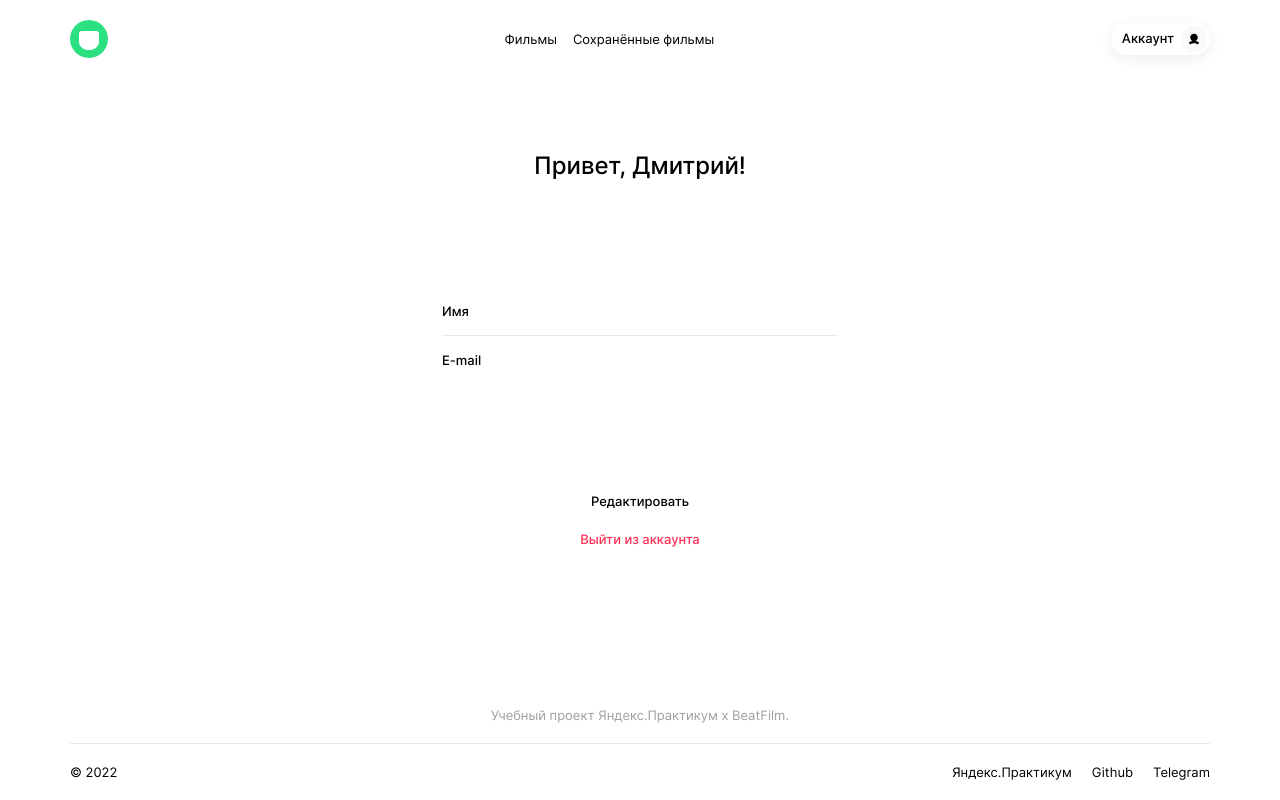
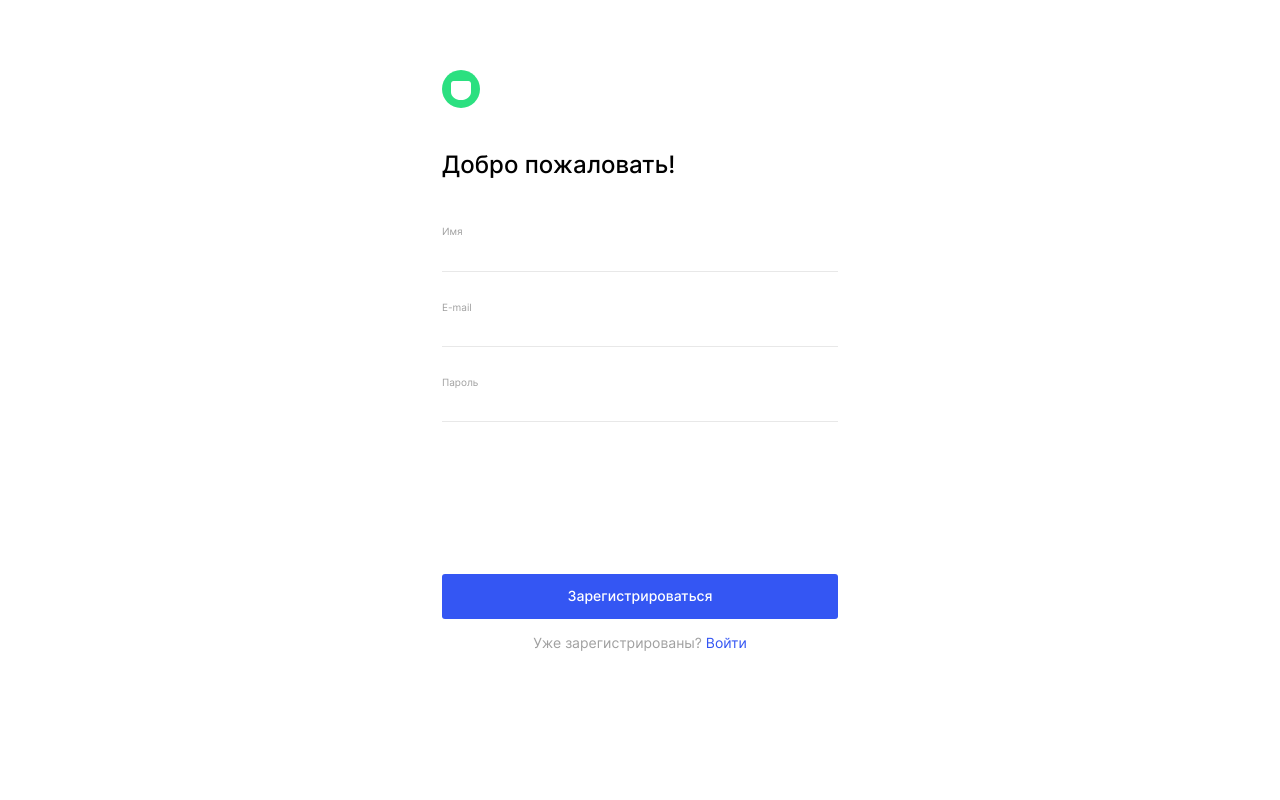
Before and after one commit to Avellow/movies-explorer-frontend, a React (Create React App) app: page / in a window 1280 px wide. Built offline with nearby package versions, Linux system fonts and the light colour scheme.

Commit message:
feature создание компонентов Register и Login

```diff
--- a/src/components/App/App.js
+++ b/src/components/App/App.js
@@ -4,7 +4,6 @@ import Main from '../Main/Main';
 import Footer from "../Footer/Footer";
 import Movies from "../Movies/Movies";
 import Form from "../Form/Form";
-import Auth from "../Auth/Auth";
 import Input from "../Input/Input";
 import NotFound from "../NotFound/NotFound";
 import {useEffect, useState} from "react";
@@ -15,6 +14,8 @@ import {NavLink} from "react-router-dom";
 import Button from "../Button/Button";
 import icon from "../../images/header/accbtn.svg";
 import Profile from "../Profile/Profile";
+import Login from "../Login/Login";
+import Register from "../Register/Register";
 
 function App() {
 
@@ -31,14 +32,14 @@ function App() {
 
     return (
         <div className="app">
-            <Header
+            {/*<Header
                 loggedIn={loggedIn}
                 onBurgerClick={openMenuPopup}
-            />
+            />*/}
 
-            <Profile />
+            <Register />
 
-            <Footer />
+            {/*<Footer /*>*/}
 
             <Popup
                 isOpened={isPopupMenuOpened}
@@ -64,43 +65,6 @@ function App() {
                 </Navigation>
             </Popup>
 
-
-            {/*<Auth>
-                <Form
-                    title='Добро пожаловать!'
-                    buttonText='Зарегистрироваться'
-                    hintText='Уже зарегистрированы?'
-                    hintLinkText='Войти'
-                >
-                    <Input name='Имя'/>
-                    <Input name='E-mail' type='email'/>
-                    <Input name='Пароль' type='password'/>
-                    <Button
-                        theme='auth'
-                        text='Зарегистрироваться'
-                    />
-                    <p className='Form__hint'>
-                        Уже зарегистрированы?
-                        <a className='Form__hint-link' href='/'> Войти</a>
-                    </p>
-                </Form>
-            </Auth>
-                <Auth>
-                <Form
-                title='Рады видеть!'
-                >
-                <Input name='E-mail' type='email' />
-                <Input name='Пароль' type='password' />
-                <Button
-                theme='auth'
-                text='Войти'
-                />
-                <p className='Form__hint'>
-                Ещё не зарегистрированы?
-                <a className='Form__hint-link' href='/'> Регистрация</a>
-                </p>
-                </Form>
-                </Auth>*/}
         </div>
     );
 }
--- a/src/components/Auth/Auth.js
+++ /dev/null
@@ -1,20 +0,0 @@
-import logo from "../../images/header/logo.svg";
-
-function Auth(props) {
-    const {
-        children,
-    } = props;
-
-    return (
-        <section className='Auth'>
-            <img
-                className='Auth__logo'
-                src={ logo }
-                alt='логотип'
-            />
-            { children }
-        </section>
-    )
-}
-
-export default Auth;
--- /dev/null
+++ b/src/components/Login/Login.js
@@ -0,0 +1,32 @@
+import logo from "../../images/header/logo.svg";
+import Form from "../Form/Form";
+import Input from "../Input/Input";
+import Button from "../Button/Button";
+
+function Login() {
+    return (
+        <section className='Auth'>
+            <img
+                className='Auth__logo'
+                src={ logo }
+                alt='логотип'
+            />
+            <Form
+                title='Рады видеть!'
+            >
+                <Input name='E-mail' type='email' />
+                <Input name='Пароль' type='password' />
+                <Button
+                    theme='auth'
+                    text='Войти'
+                />
+                <p className='Form__hint'>
+                    Ещё не зарегистрированы?
+                    <a className='Form__hint-link' href='/'> Регистрация</a>
+                </p>
+            </Form>
+        </section>
+    )
+}
+
+export default Login;
--- /dev/null
+++ b/src/components/Register/Register.js
@@ -0,0 +1,36 @@
+import logo from "../../images/header/logo.svg";
+import Form from "../Form/Form";
+import Input from "../Input/Input";
+import Button from "../Button/Button";
+
+function Register() {
+    return (
+        <section className='Auth'>
+            <img
+                className='Auth__logo'
+                src={ logo }
+                alt='логотип'
+            />
+            <Form
+                title='Добро пожаловать!'
+                buttonText='Зарегистрироваться'
+                hintText='Уже зарегистрированы?'
+                hintLinkText='Войти'
+            >
+                <Input name='Имя'/>
+                <Input name='E-mail' type='email'/>
+                <Input name='Пароль' type='password'/>
+                <Button
+                    theme='auth'
+                    text='Зарегистрироваться'
+                />
+                <p className='Form__hint'>
+                    Уже зарегистрированы?
+                    <a className='Form__hint-link' href='/'> Войти</a>
+                </p>
+            </Form>
+        </section>
+    )
+}
+
+export default Register;
```
